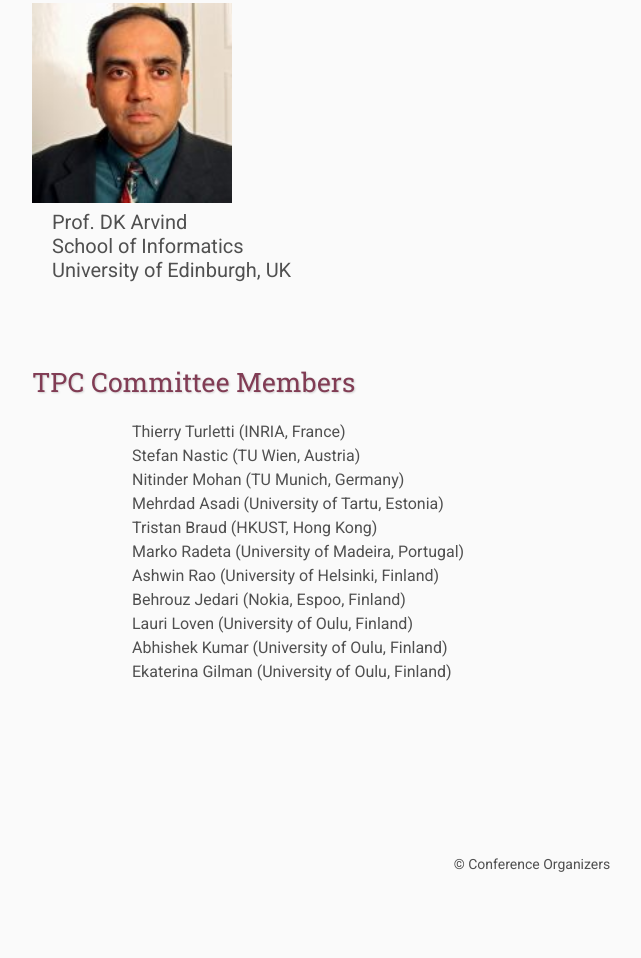
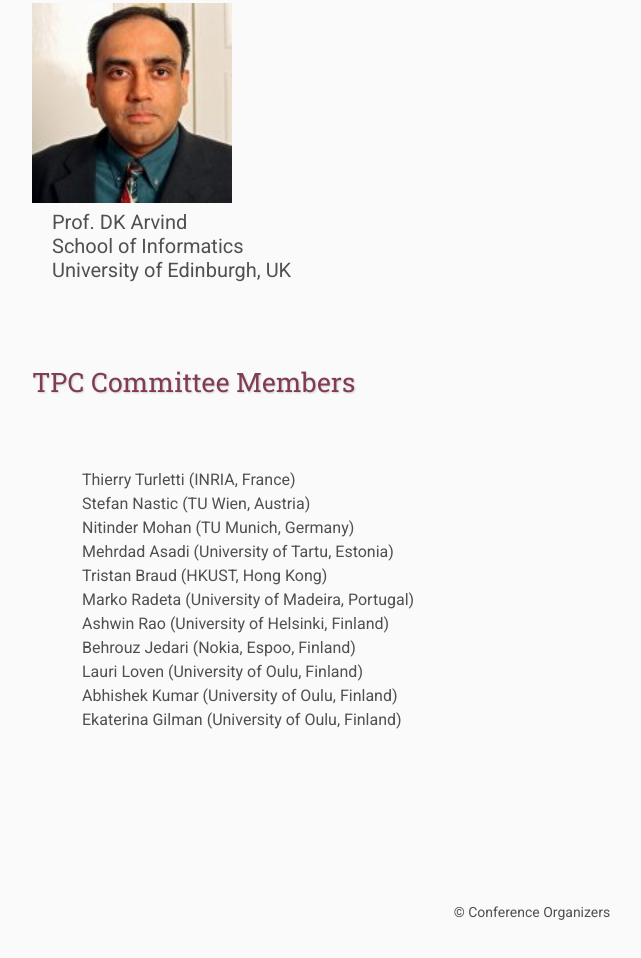
Before and after one commit to envsys23/envsys23.github.io, a plain HTML site: page Committee/index.html in a window 1280 px wide. Shown: the part 2416-3374 px from the top of the page, without its empty margins (108-749 px from the left). Before the commit the page ends 3352 px from the top, so only its background shows below. Drawn offline with nearby package versions, Linux system fonts and the light colour scheme; some packages are replaced by stand-ins of ours; files that its build step writes are made by us from their sources.

Commit message:
Update index.html

```diff
--- a/Committee/index.html
+++ b/Committee/index.html
@@ -66,7 +66,7 @@ img {
 
     <h3>Organizers</h3>
 
-    </br> </br>
+    </br>
 
     <div class="container">
       <div class="image">
@@ -107,7 +107,7 @@ img {
 
 
   <h3>Steering Committee</h3>
-
+<br>
 
     <div class="container">
       <div class="image">
@@ -118,7 +118,7 @@ img {
       </div>
     </div>
 
-     <br> </br>
+     <br> ç
 
 
        <div class="container">
@@ -147,21 +147,20 @@ img {
 <br> <br>
 
 
-  <h3>TPC Committee Members</h4>
-
+  <h3>TPC Committee Members</h3>
+    <br>
         <p>
-        <ul>
-        <li>Thierry Turletti (INRIA, France)</li>
-        <li>Stefan Nastic (TU Wien, Austria)</li>
-        <li>Nitinder Mohan (TU Munich, Germany)</li>
-        <li>Mehrdad Asadi (University of Tartu, Estonia)</li>
-        <li>Tristan Braud (HKUST, Hong Kong)</li>
-        <li>Marko Radeta (University of Madeira, Portugal)</li>
-        <li>Ashwin Rao (University of Helsinki, Finland)</li>
-        <li>Behrouz Jedari (Nokia, Espoo, Finland)</li>
-        <li>Lauri Loven (University of Oulu, Finland)</li>
-        <li>Abhishek Kumar (University of Oulu, Finland)</li>
-        <li>Ekaterina Gilman (University of Oulu, Finland)</li>
+        Thierry Turletti (INRIA, France)<br>
+        Stefan Nastic (TU Wien, Austria)<br>
+        Nitinder Mohan (TU Munich, Germany)<br>
+        Mehrdad Asadi (University of Tartu, Estonia)<br>
+        Tristan Braud (HKUST, Hong Kong)<br>
+        Marko Radeta (University of Madeira, Portugal)<br>
+        Ashwin Rao (University of Helsinki, Finland)<br>
+        Behrouz Jedari (Nokia, Espoo, Finland)<br>
+        Lauri Loven (University of Oulu, Finland)<br>
+        Abhishek Kumar (University of Oulu, Finland)<br>
+        Ekaterina Gilman (University of Oulu, Finland)<br>
         </ul>
       </p>
 
```
